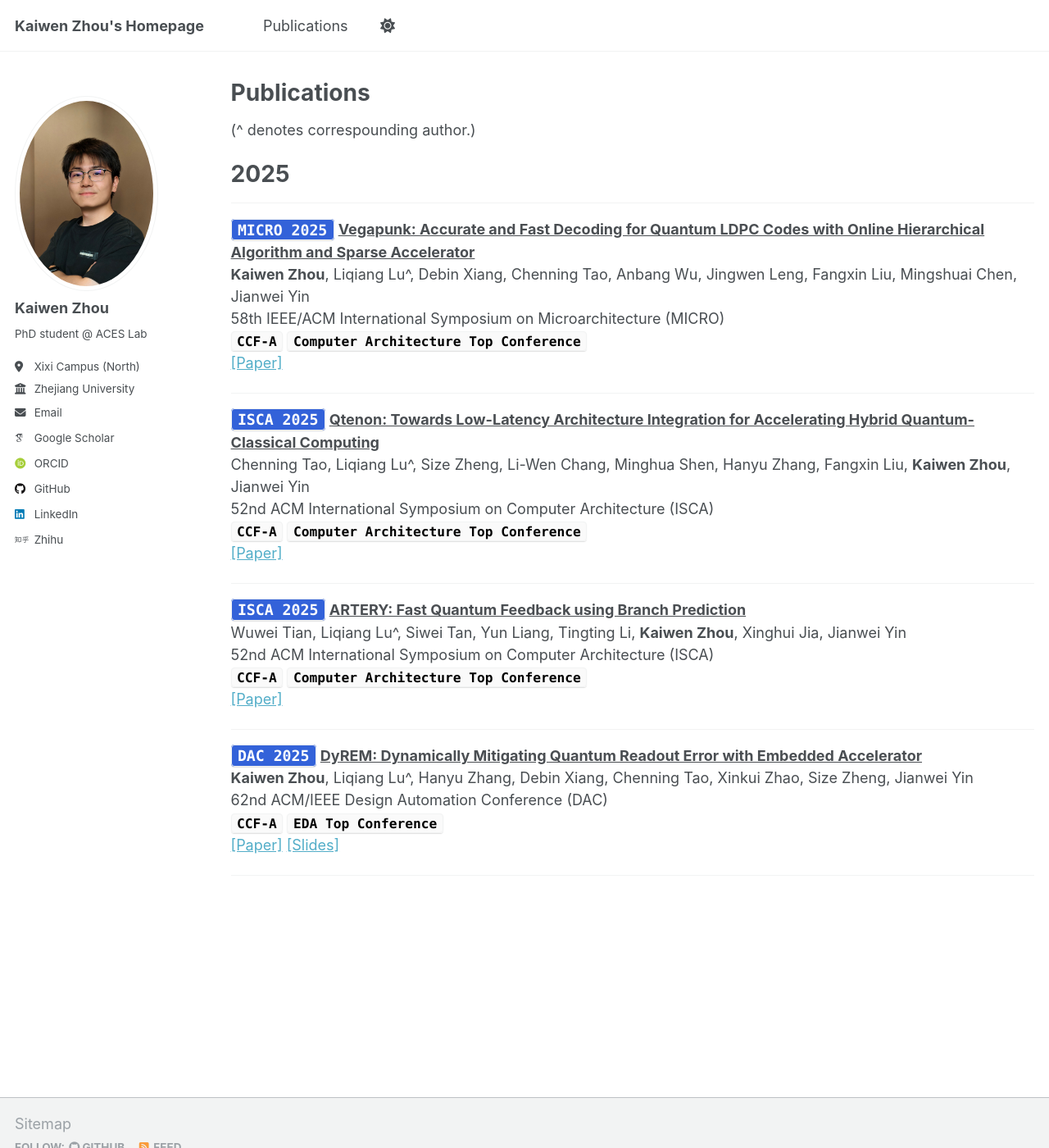
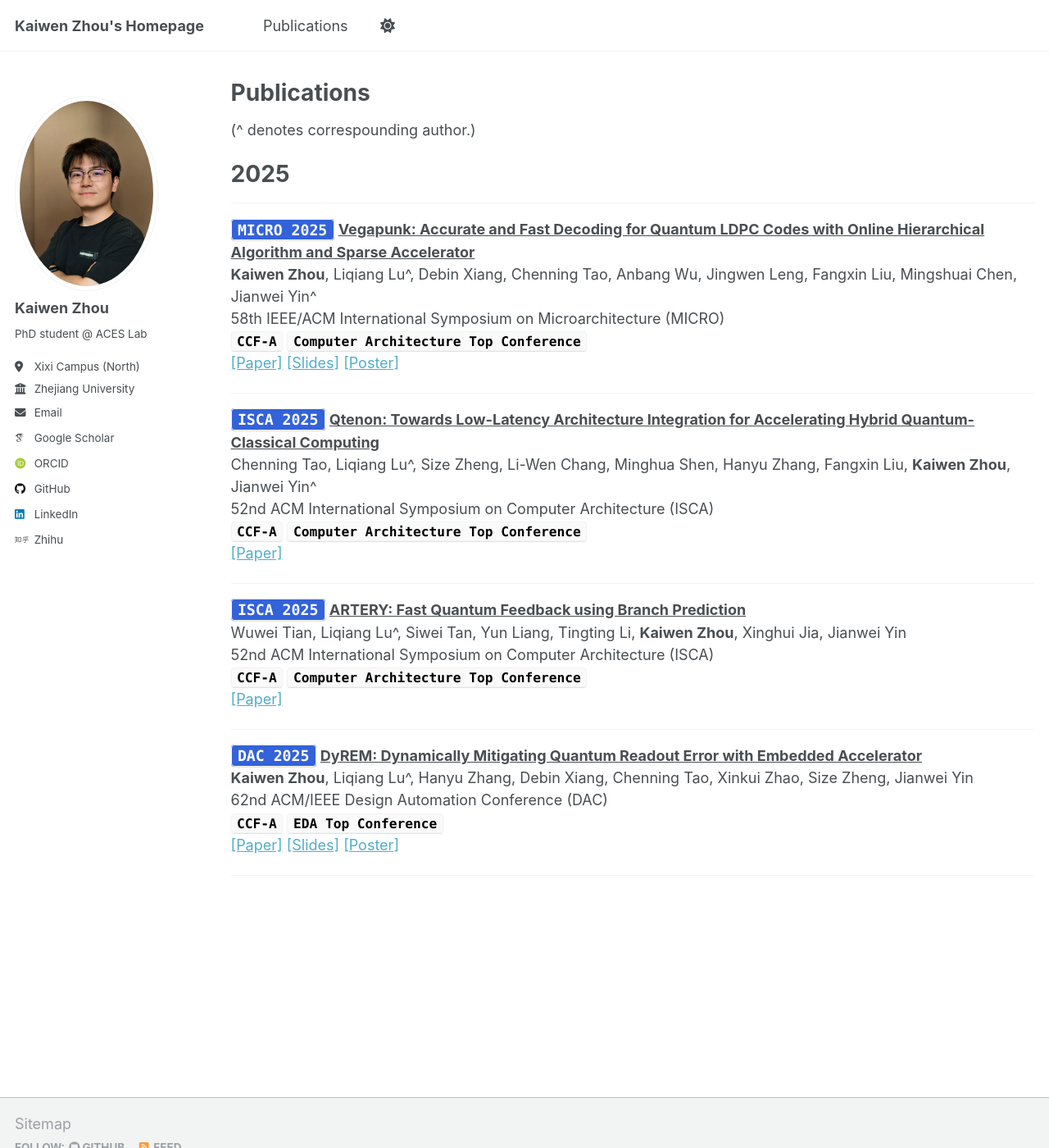
Before and after one commit to KaiwenZhou2003/kaiwenzhou2003.github.io, a Jekyll site: the page built from _pages/publications.md, in a window 1280 px wide and 1400 px high. Shown: the whole window at 82% size. Built offline with Jekyll 4.4.1, drawn with Linux system fonts in a browser that asks for light colours; some web fonts are replaced.

Commit message:
add news and paper

```diff
--- a/_pages/publications.md
+++ b/_pages/publications.md
@@ -12,11 +12,11 @@ author_profile: true
 ------
 
 <code style="color: #ffffff; background-color:rgb(51, 98, 217); font-size: 1.01em;"><b>MICRO 2025</b></code>
-<a href="" style="color:rgb(74, 78, 82); "><strong>
+<a href="https://dl.acm.org/doi/10.1145/3725843.3756084" style="color:rgb(74, 78, 82); "><strong>
   Vegapunk: Accurate and Fast Decoding for Quantum LDPC Codes with Online Hierarchical Algorithm and Sparse Accelerator</strong>
 </a>
 <br>
-<span ><strong>Kaiwen Zhou</strong>, Liqiang Lu^, Debin Xiang, Chenning Tao, Anbang Wu, Jingwen Leng, Fangxin Liu, Mingshuai Chen, Jianwei Yin
+<span ><strong>Kaiwen Zhou</strong>, Liqiang Lu^, Debin Xiang, Chenning Tao, Anbang Wu, Jingwen Leng, Fangxin Liu, Mingshuai Chen, Jianwei Yin^
 </span>
 <br>
 <span style="">
@@ -26,7 +26,7 @@ author_profile: true
 <code style="color: black; background-color: #fafafa; font-size: 0.9em;"><b>CCF-A</b></code>
 <code style="color: black; background-color: #fafafa; font-size: 0.9em;"><b>Computer Architecture Top Conference</b></code>
 <br>
-<a href="../paper_files/MICRO2025_Vegapunk.pdf">[Paper]</a>
+<a href="../paper_files/MICRO2025_Vegapunk.pdf">[Paper]</a> <a href="../slides_files/MICRO2025_Vegapunk_Slides.pdf">[Slides]</a> <a href="../poster_files/MICRO2025_Vegapunk_Poster.pdf">[Poster]</a>
 
 ------
 
@@ -35,7 +35,7 @@ author_profile: true
   Qtenon: Towards Low-Latency Architecture Integration for Accelerating Hybrid Quantum-Classical Computing</strong>
 </a>
 <br>
-<span >Chenning Tao, Liqiang Lu^, Size Zheng, Li-Wen Chang, Minghua Shen, Hanyu Zhang, Fangxin Liu, <strong>Kaiwen Zhou</strong>, Jianwei Yin
+<span >Chenning Tao, Liqiang Lu^, Size Zheng, Li-Wen Chang, Minghua Shen, Hanyu Zhang, Fangxin Liu, <strong>Kaiwen Zhou</strong>, Jianwei Yin^
 </span>
 <br>
 <span style="">
@@ -83,6 +83,6 @@ author_profile: true
 <code style="color: black; background-color: #fafafa; font-size: 0.9em;"><b>CCF-A</b></code>
 <code style="color: black; background-color: #fafafa; font-size: 0.9em;"><b>EDA Top Conference</b></code>
 <br>
-<a href="../paper_files/DAC2025_DyREM.pdf">[Paper]</a> <a href="../slides_files/DAC2025_DyREM_PPT.pdf">[Slides]</a>
+<a href="../paper_files/DAC2025_DyREM.pdf">[Paper]</a> <a href="../slides_files/DAC2025_DyREM_Slides.pdf">[Slides]</a> <a href="../poster_files/DAC2025_DyREM_Poster.pdf">[Poster]</a>
 
 ------
```
Also changed, not shown: _pages/about.md (+3 -1 lines), 5 other files.
